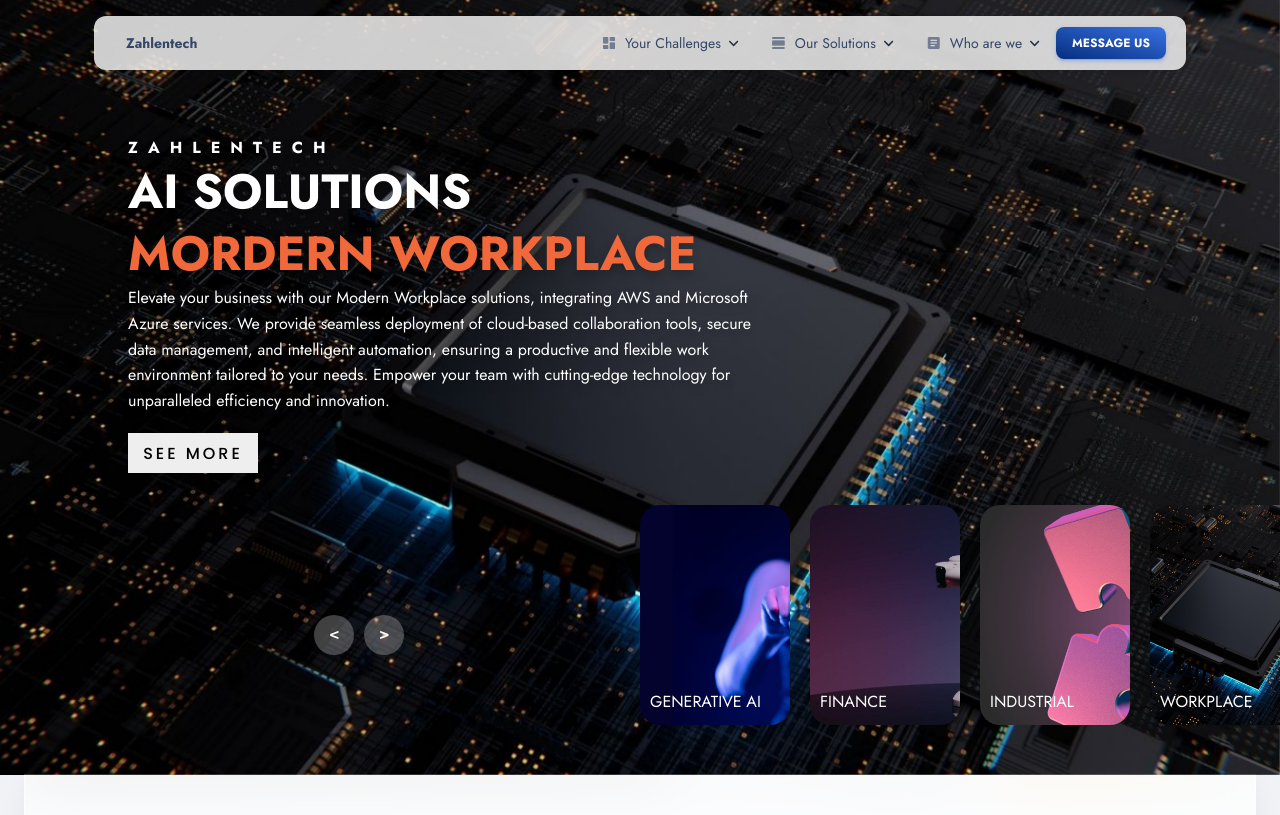
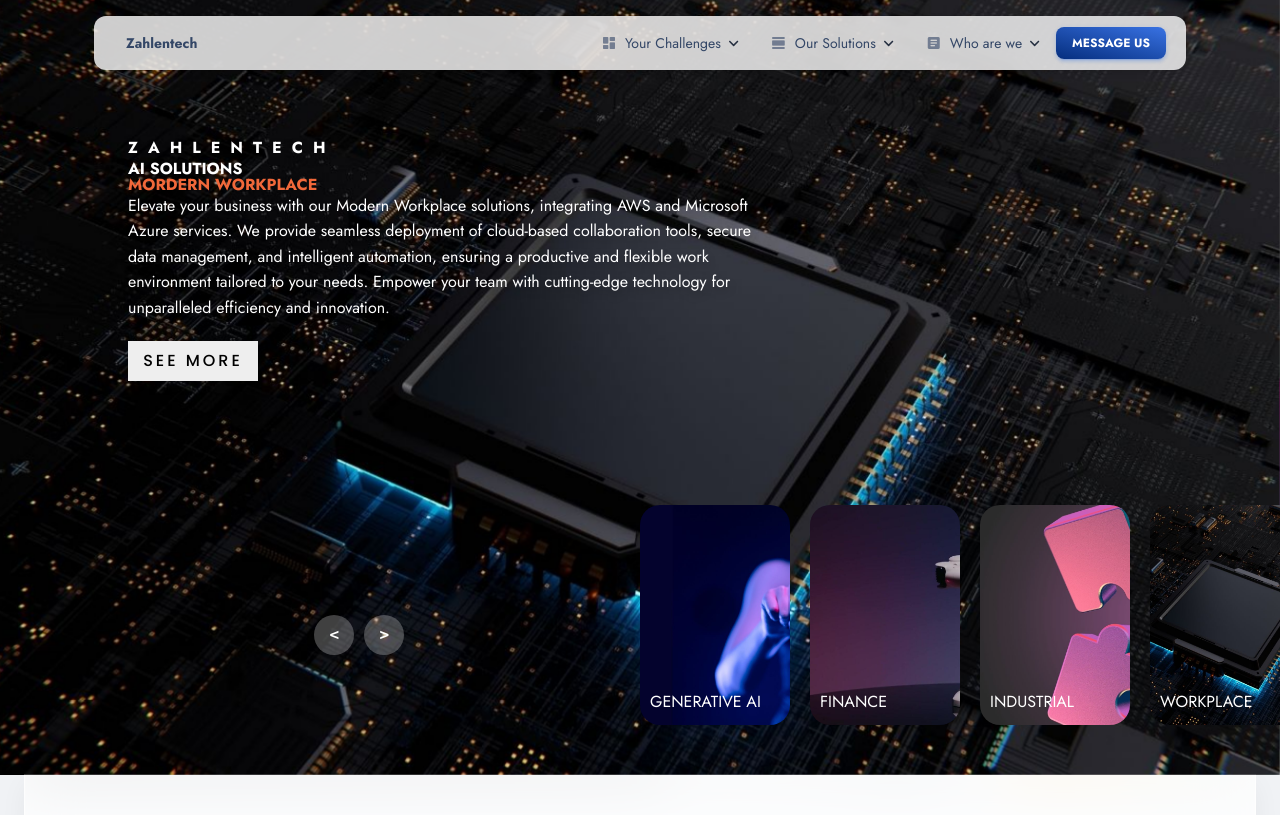
Before and after one commit to Anmepod44/website, a FastAPI app: page / in a window 1280 px wide. Shown: the top 815 px of the page. Run offline with FastAPI, Linux system fonts and the light colour scheme; some libraries are stand-ins or nearby versions.

Commit message:
updated topic

```diff
--- a/static/assets/css/slider.css
+++ b/static/assets/css/slider.css
@@ -60,9 +60,9 @@ header a{
 }
 .carousel .list .item .title,
 .carousel .list .item .topic{
-    font-size: 3em;
+    font-size: 1em;
     font-weight: bold;
-    line-height: 1.3em;
+    line-height: 1.0em;
 }
 .carousel .list .item .topic{
     color: #f1683a;
```
